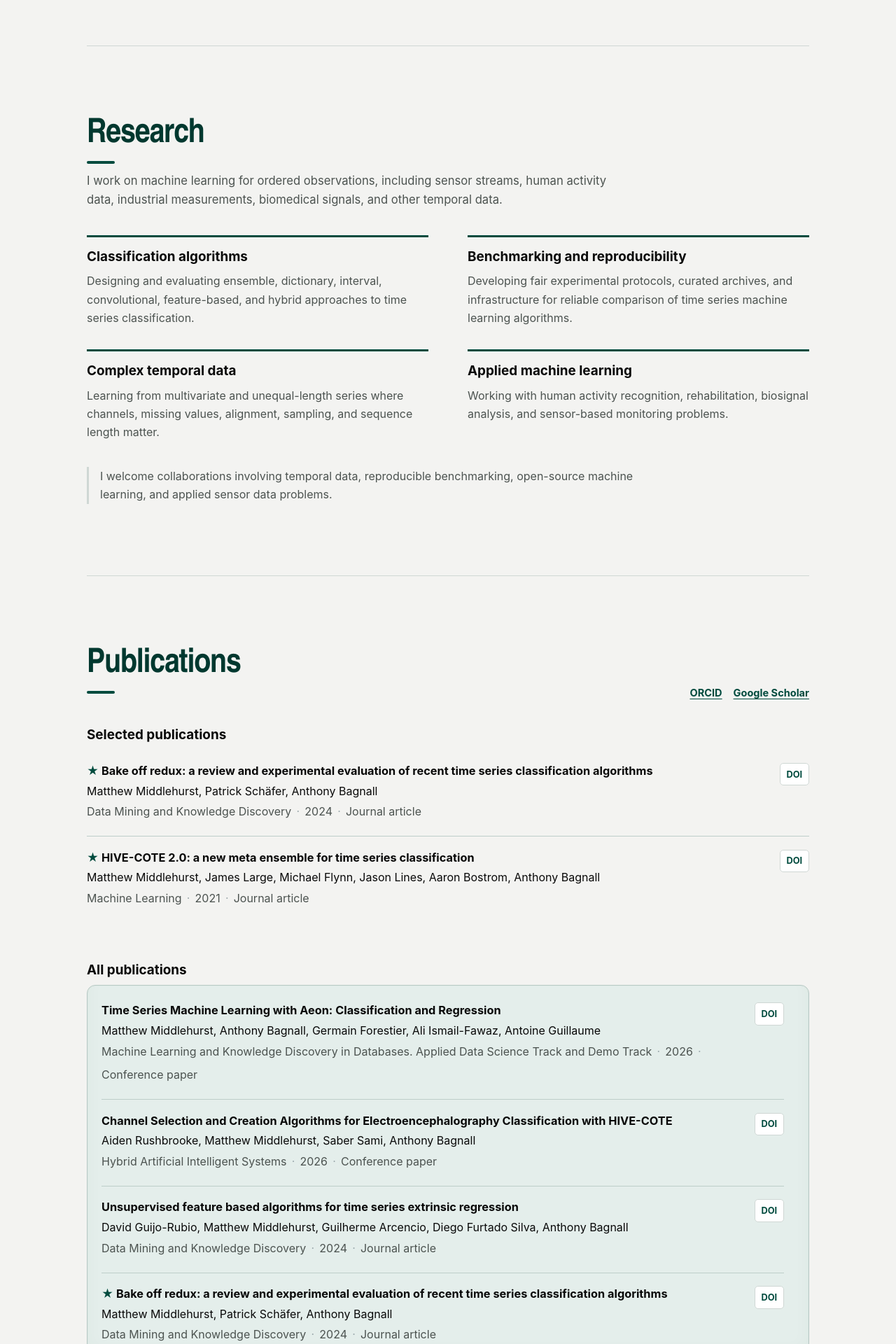
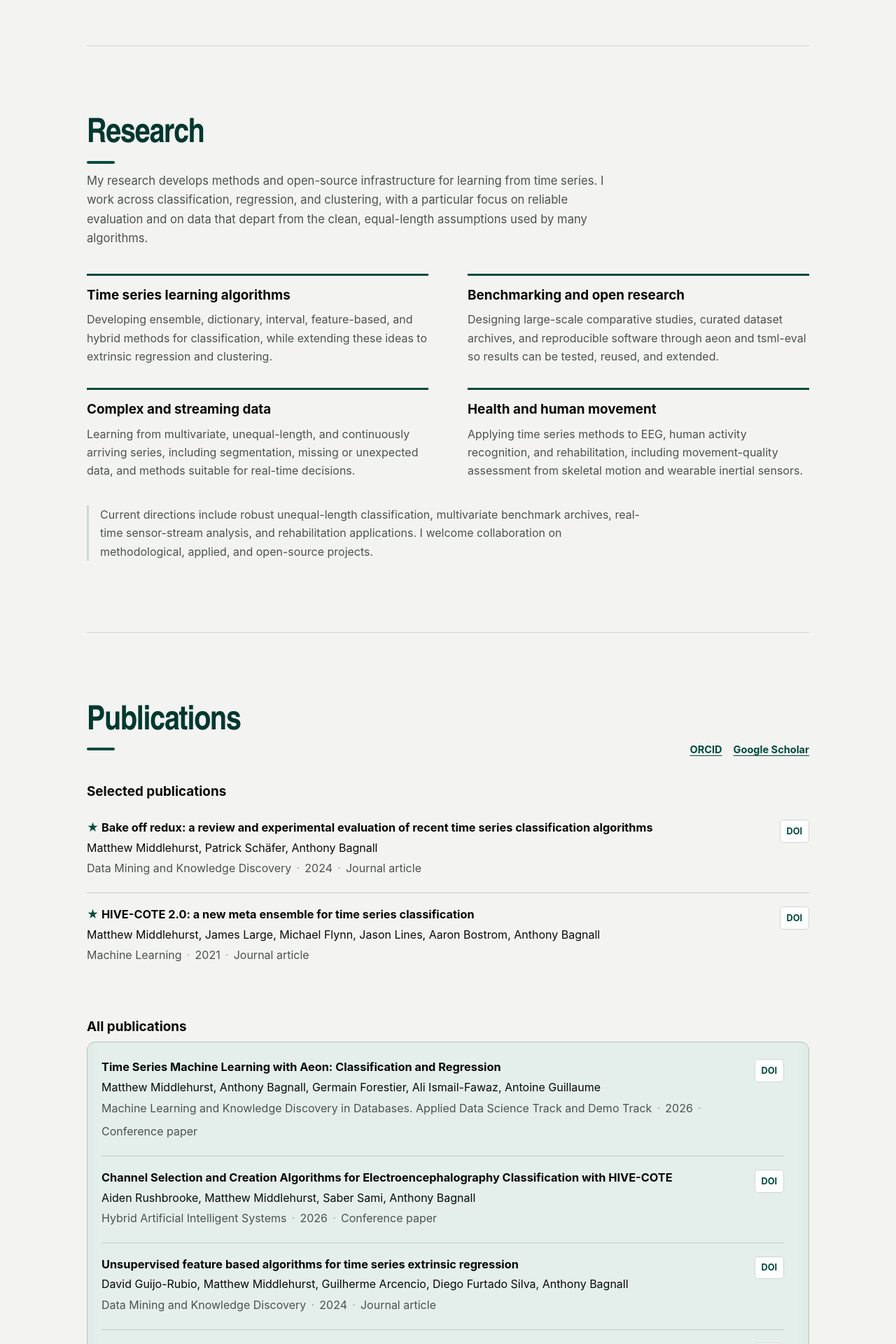
Before and after one commit to MatthewMiddlehurst/matthewmiddlehurst.github.io, a Jekyll site: the page built from index.md, in a window 1280 px wide. Shown: the part 581-2501 px from the top of the page at 70% size. Built offline with Jekyll 4.4.1, drawn with Linux system fonts in a browser that asks for light colours.

Commit message:
Refine hero layout and update research content

```diff
--- a/assets/css/main.scss
+++ b/assets/css/main.scss
@@ -102,11 +102,15 @@
 }
 
 .hero-name {
-  margin: 0 0 0.8rem;
-  color: #dceae6;
-  font-size: clamp(1.1rem, 2vw, 1.4rem);
-  font-weight: 700;
-  line-height: 1.2;
+  max-width: 15ch;
+  margin: 0;
+  color: #fff;
+  font-family: var(--display-font);
+  font-size: clamp(2.15rem, 4.5vw, 3rem);
+  font-weight: 800;
+  line-height: 1;
+  letter-spacing: -0.03em;
+  font-stretch: condensed;
 }
 
 .eyebrow {
@@ -119,18 +123,14 @@
 }
 
 .hero-affiliation {
-  max-width: 13ch;
-  margin: 0;
-  font-family: var(--display-font);
-  font-size: clamp(2.45rem, 5.5vw, 3.9rem);
-  font-weight: 800;
-  line-height: 1;
-  letter-spacing: -0.035em;
-  font-stretch: condensed;
+  margin: 0.15rem 0 0;
+  color: #dceae6;
+  font-size: 0.98rem;
+  font-weight: 550;
 }
 
 .hero-role {
-  margin: 0.75rem 0 0;
+  margin: 0.8rem 0 0;
   color: #fff;
   font-size: clamp(1.05rem, 2vw, 1.25rem);
   font-weight: 650;
--- a/index.md
+++ b/index.md
@@ -6,8 +6,8 @@
 <section class="hero" id="home" aria-labelledby="home-title">
   <div class="hero-copy">
     <h1 class="hero-name" id="home-title">{{ site.profile.name }}</h1>
+    <p class="hero-role">{{ site.profile.role }}</p>
     <p class="hero-affiliation">{{ site.profile.affiliation }}</p>
-    <p class="hero-role">{{ site.profile.role }}</p>
     <p class="hero-email"><a href="mailto:{{ site.profile.email }}">{{ site.profile.email }}</a></p>
     <div class="hero-about" aria-labelledby="about-title">
       <h2 id="about-title">About me</h2>
@@ -29,29 +29,29 @@
 <section class="section" id="research" aria-labelledby="research-title">
   <div class="section-header">
     <h2 id="research-title">Research</h2>
-    <p>I work on machine learning for ordered observations, including sensor streams, human activity data, industrial measurements, biomedical signals, and other temporal data.</p>
+    <p>My research develops methods and open-source infrastructure for learning from time series. I work across classification, regression, and clustering, with a particular focus on reliable evaluation and on data that depart from the clean, equal-length assumptions used by many algorithms.</p>
   </div>
 
   <div class="topic-grid">
     <article class="topic">
-      <h3>Classification algorithms</h3>
-      <p>Designing and evaluating ensemble, dictionary, interval, convolutional, feature-based, and hybrid approaches to time series classification.</p>
+      <h3>Time series learning algorithms</h3>
+      <p>Developing ensemble, dictionary, interval, feature-based, and hybrid methods for classification, while extending these ideas to extrinsic regression and clustering.</p>
     </article>
     <article class="topic">
-      <h3>Benchmarking and reproducibility</h3>
-      <p>Developing fair experimental protocols, curated archives, and infrastructure for reliable comparison of time series machine learning algorithms.</p>
+      <h3>Benchmarking and open research</h3>
+      <p>Designing large-scale comparative studies, curated dataset archives, and reproducible software through aeon and tsml-eval so results can be tested, reused, and extended.</p>
     </article>
     <article class="topic">
-      <h3>Complex temporal data</h3>
-      <p>Learning from multivariate and unequal-length series where channels, missing values, alignment, sampling, and sequence length matter.</p>
+      <h3>Complex and streaming data</h3>
+      <p>Learning from multivariate, unequal-length, and continuously arriving series, including segmentation, missing or unexpected data, and methods suitable for real-time decisions.</p>
     </article>
     <article class="topic">
-      <h3>Applied machine learning</h3>
-      <p>Working with human activity recognition, rehabilitation, biosignal analysis, and sensor-based monitoring problems.</p>
+      <h3>Health and human movement</h3>
+      <p>Applying time series methods to EEG, human activity recognition, and rehabilitation, including movement-quality assessment from skeletal motion and wearable inertial sensors.</p>
     </article>
   </div>
 
-  <p class="section-note">I welcome collaborations involving temporal data, reproducible benchmarking, open-source machine learning, and applied sensor data problems.</p>
+  <p class="section-note">Current directions include robust unequal-length classification, multivariate benchmark archives, real-time sensor-stream analysis, and rehabilitation applications. I welcome collaboration on methodological, applied, and open-source projects.</p>
 </section>
 
 <section class="section" id="publications" aria-labelledby="publications-title">
```
